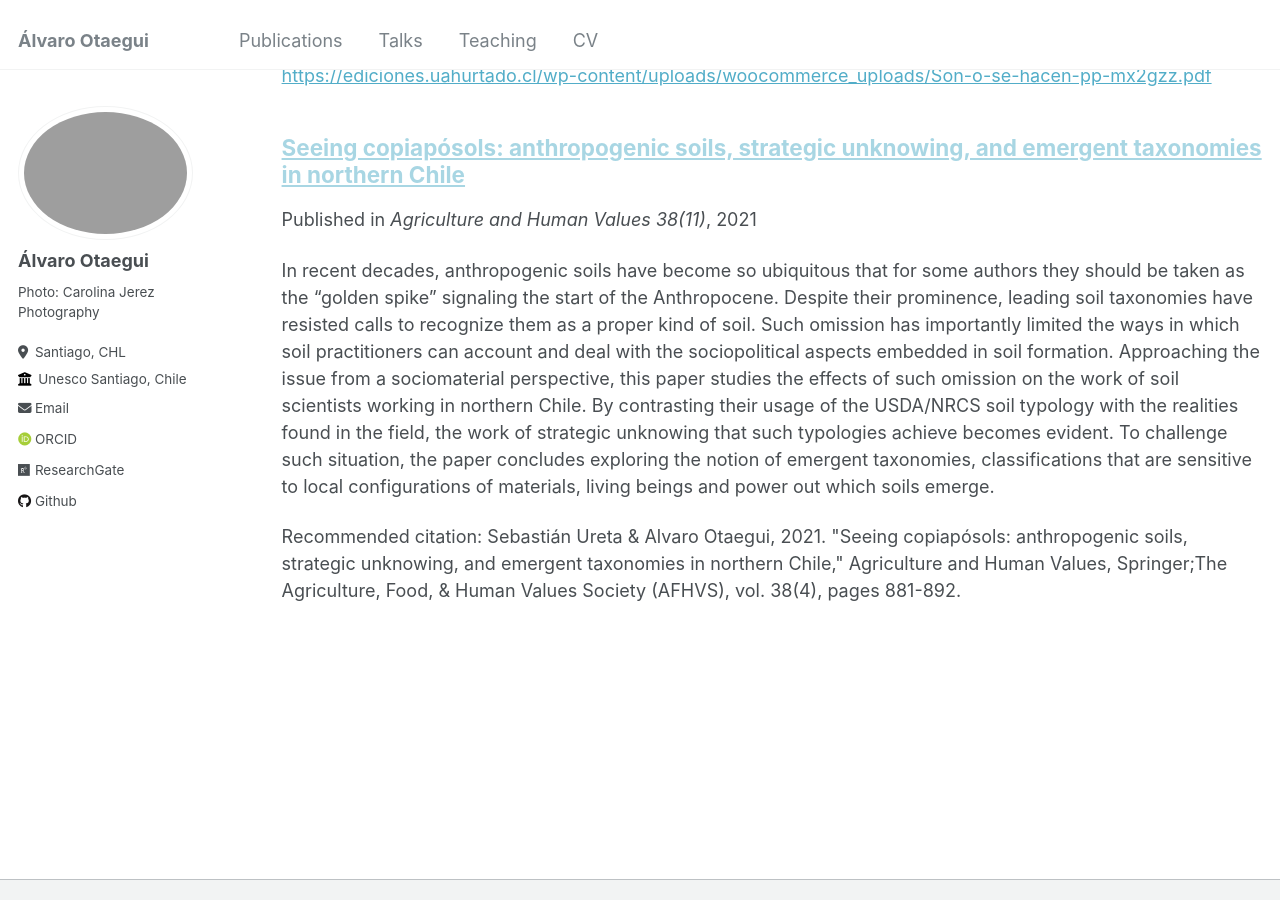
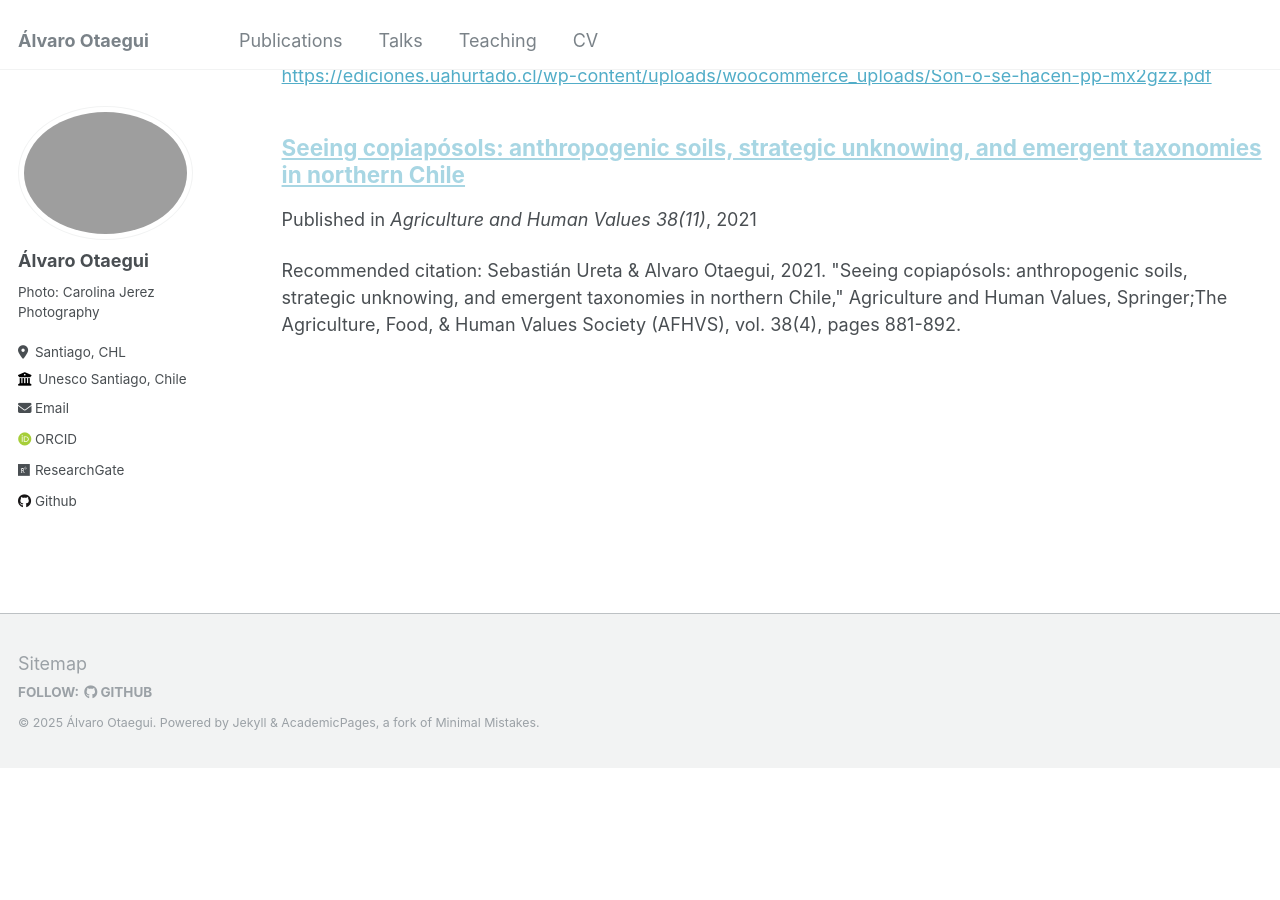
Before and after one commit to aotaeguim/aotaeguim.github.io, a Jekyll site: the page built from _pages/publications.md, in a window 1280 px wide and 900 px high, scrolled down 763 px. Built offline with Jekyll 4.4.1, drawn with Linux system fonts in a browser that asks for light colours; some web fonts are replaced; after the commit the page ends 1532 px from its top, so only the background shows below that.

Commit message:
Update 2021_ureta_otaegui.md

```diff
--- a/_publications/2021_ureta_otaegui.md
+++ b/_publications/2021_ureta_otaegui.md
@@ -2,7 +2,7 @@
 title: "[Seeing copiapósols: anthropogenic soils, strategic unknowing, and emergent taxonomies in northern Chile](https://doi.org/10.1007/s10460-021-10191-4)"
 collection: publications
 permalink: /publication/2021_ureta_otaegui
-excerpt: 'In recent decades, anthropogenic soils have become so ubiquitous that for some authors they should be taken as the “golden spike” signaling the start of the Anthropocene. Despite their prominence, leading soil taxonomies have resisted calls to recognize them as a proper kind of soil. Such omission has importantly limited the ways in which soil practitioners can account and deal with the sociopolitical aspects embedded in soil formation. Approaching the issue from a sociomaterial perspective, this paper studies the effects of such omission on the work of soil scientists working in northern Chile. By contrasting their usage of the USDA/NRCS soil typology with the realities found in the field, the work of strategic unknowing that such typologies achieve becomes evident. To challenge such situation, the paper concludes exploring the notion of emergent taxonomies, classifications that are sensitive to local configurations of materials, living beings and power out which soils emerge.'
+excerpt: ''
 date: 2021-03-15
 venue: 'Agriculture and Human Values 38(11)'
 paperurl: ''
```
